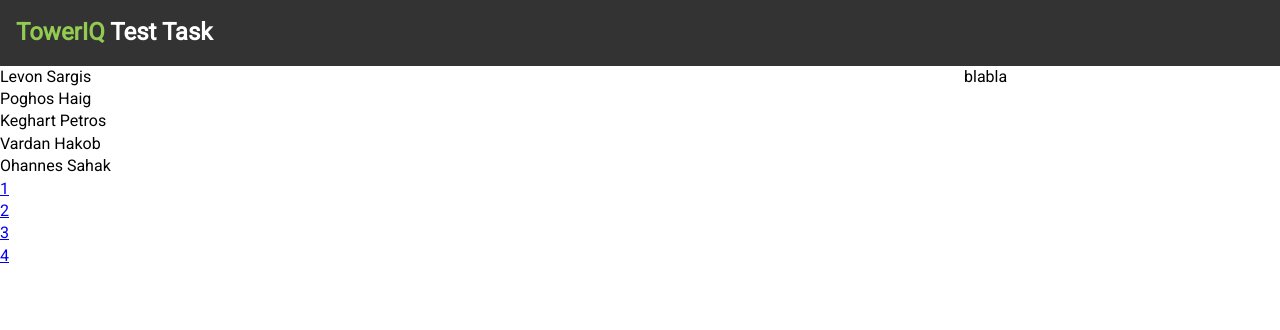
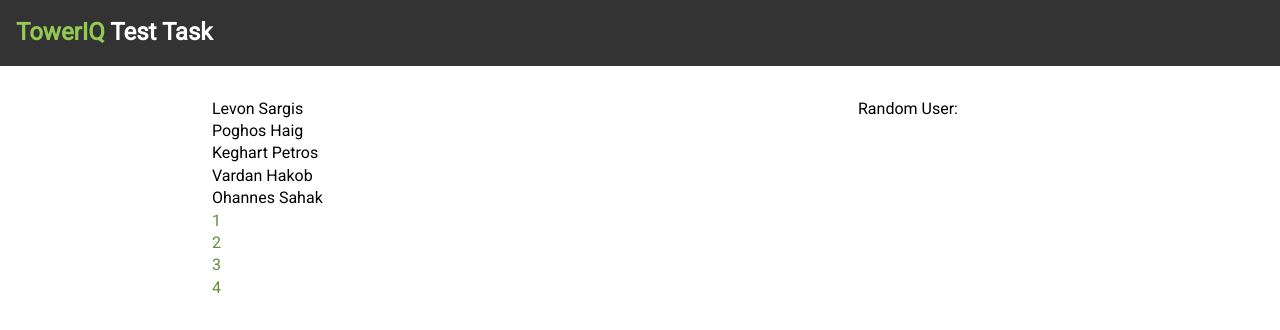
Before and after one commit to samnite/toweriq-test-task, a React (Create React App) app: page / in a window 1280 px wide. Shown: the top 330 px of the page. Built offline with nearby package versions, Linux system fonts and the light colour scheme; data requests are answered from the project's data file.

Commit message:
implement 'random user' functionality

```diff
--- a/src/components/pagination.jsx
+++ b/src/components/pagination.jsx
@@ -12,7 +12,7 @@ const Pagination = ({ usersPerPage, totalUsers, paginate }) => {
       <ul>
         {pageNumbers.map(number => (
           <li key={number}>
-            <a onClick={() => paginate(number)} href="!#">
+            <a onClick={() => paginate(number)} href="#">
               {number}
             </a>
           </li>
--- a/src/components/users.jsx
+++ b/src/components/users.jsx
@@ -2,7 +2,7 @@ import React from 'react';
 
 const Users = ({ users }) => {
   return (
-    <ul className="list-group mb-4">
+    <ul>
       {users.map(user => (
         <li key={user.id}>
           {user.name} {user.surname}
--- a/src/index.css
+++ b/src/index.css
@@ -17,3 +17,15 @@ body {
   line-height: 1.4;
   font-size: 16px;
 }
+
+ul {
+  list-style: none;
+}
+
+li {
+}
+
+a {
+  text-decoration: none;
+  color: var(--primary-color);
+}
--- a/src/pages/home.jsx
+++ b/src/pages/home.jsx
@@ -9,9 +9,6 @@ const StyledGrid = styled.div`
   display: grid;
   grid-template-columns: 3fr 1fr;
   grid-gap: 1rem;
-`;
-
-const StyledContainer = styled.div`
   max-width: 920px;
   margin: 2rem auto;
   padding: 0 2rem;
@@ -24,6 +21,10 @@ class Home extends React.Component {
       users: [],
       currentPage: 1,
       usersPerPage: 5,
+      randomUser: {
+        name: null,
+        surname: null,
+      },
     };
   }
 
@@ -34,12 +35,21 @@ class Home extends React.Component {
   UNSAFE_componentWillReceiveProps(nextProps) {
     if (nextProps.users !== this.props.users) {
       this.setState({ users: nextProps.users });
+      console.log(this.state.users);
     }
+    setInterval(() => {
+      const random = Math.floor(Math.random() * 19);
+      this.setState({ randomUser: this.props.users[random] });
+    }, 8000);
   }
 
   paginate = pageNumber => {
     this.setState({ currentPage: pageNumber });
   };
+
+  randomUser() {
+    const random = Math.floor(Math.random() * 6) + 1;
+  }
 
   render() {
     const users = this.props.users;
@@ -47,6 +57,7 @@ class Home extends React.Component {
     const indexOfFirstPost = indexOfLastPost - this.state.usersPerPage;
     const currentUsers = this.state.users.slice(indexOfFirstPost, indexOfLastPost);
     if (this.state.users === []) return <p>Loading...</p>;
+    const rndUsr = this.state.randomUser ? this.state.randomUser : null;
     return (
       <StyledGrid>
         <div>
@@ -57,7 +68,10 @@ class Home extends React.Component {
             usersPerPage={this.state.usersPerPage}
           />
         </div>
-        <div>blabla</div>
+        <div>
+          <p>Random User:</p>
+          {this.state.randomUser.name} {this.state.randomUser.surname}
+        </div>
       </StyledGrid>
     );
   }
```
